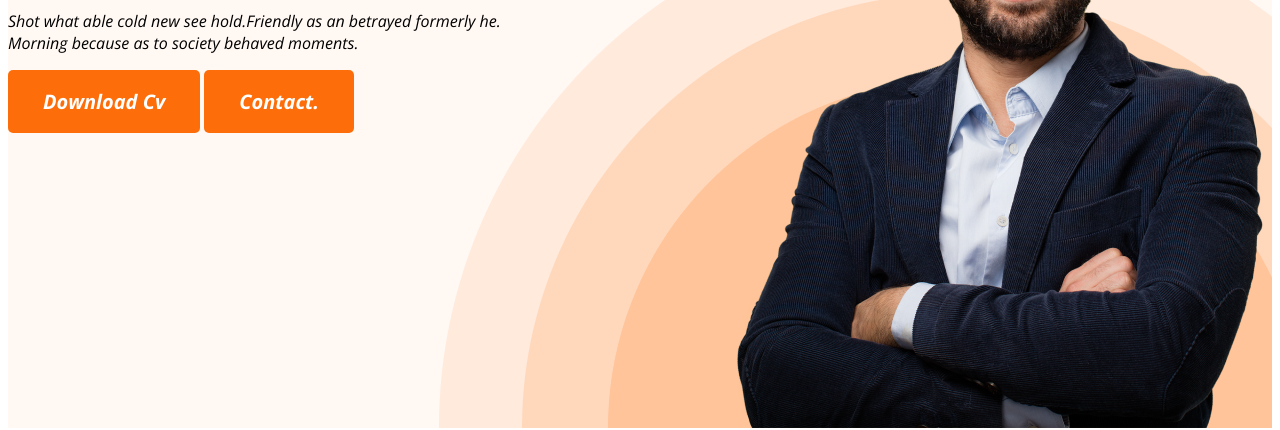
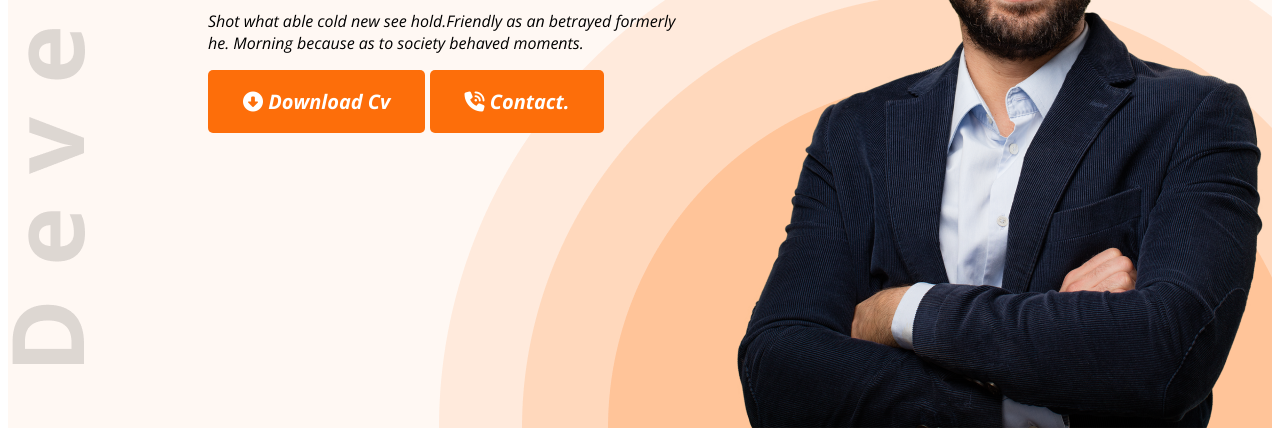
Before and after one commit to JisanEvo/portfolio, a plain HTML site: page index.html in a window 1280 px wide. Shown: the part 407-837 px from the top of the page. Drawn offline with nearby package versions, Linux system fonts and the light colour scheme.

Commit message:
added the finally project

```diff
--- a/index.html
+++ b/index.html
@@ -13,6 +13,10 @@
 
 
     <link rel="stylesheet" href="style/portfolio.css">
+
+    <script src="https://kit.fontawesome.com/44a9567cde.js" crossorigin="anonymous"></script>
+
+
 </head>
 <body>
     <header class="header">
@@ -33,8 +37,8 @@
 
    <p class="banner-discrip">Shot what able cold new see hold.Friendly as an betrayed formerly he. Morning because as to society behaved moments.</p>
 
-<button class="btn-primary">Download Cv </button>
-<button class="btn-primary">Contact.</button>
+<button class="btn-primary"><i class="fa-solid fa-circle-down"></i>  Download Cv </button>
+<button class="btn-primary"><i class="fa-solid fa-phone-volume"></i>  Contact.</button>
  </div>
 <img
 class="profile-picture"
@@ -180,7 +184,7 @@ class="profile-picture"
 </div>
 
    <div class="download-cv">
-    <button class="btn-primary">Doewnload Cv</button>
+    <button class="btn-primary"><i class="fa-solid fa-circle-down"></i> Doewnload Cv</button>
    </div>
     </section>
 </main>
@@ -203,7 +207,8 @@ class="profile-picture"
 <input type="text" placeholder="Your Name" name="" id="">
 <input type="email" name="" id="" placeholder="Your Email">
 <textarea name="" id="" cols="30" rows="10 "placeholder="Message" ></textarea>
-<input class="btn-primary" type="submit" value="Submit">
+<!-- <input class="btn-primary" type="submit" value="Submit"> -->
+<button class="btn-primary"><i class="fa-solid fa-diagram-next"></i> Submit</button>
 </form>
 
 
--- a/style/portfolio.css
+++ b/style/portfolio.css
@@ -77,9 +77,9 @@ nav a {
 /* header related style */
 .header {
     background: #FFF8F3;
-    background-image: url("../images/header_bg.png");
+    background-image: url("../images/header_bg.png") ,url("../images/developer.png") ;
     background-repeat: no-repeat;
-    background-position: bottom right;
+    background-position: bottom right,top left;
 
 }
 
@@ -123,6 +123,7 @@ margin-bottom: 0px;
 
 .banner-content {
     max-width: 500px;
+    margin-left: 200px;
 }
 
 
```
